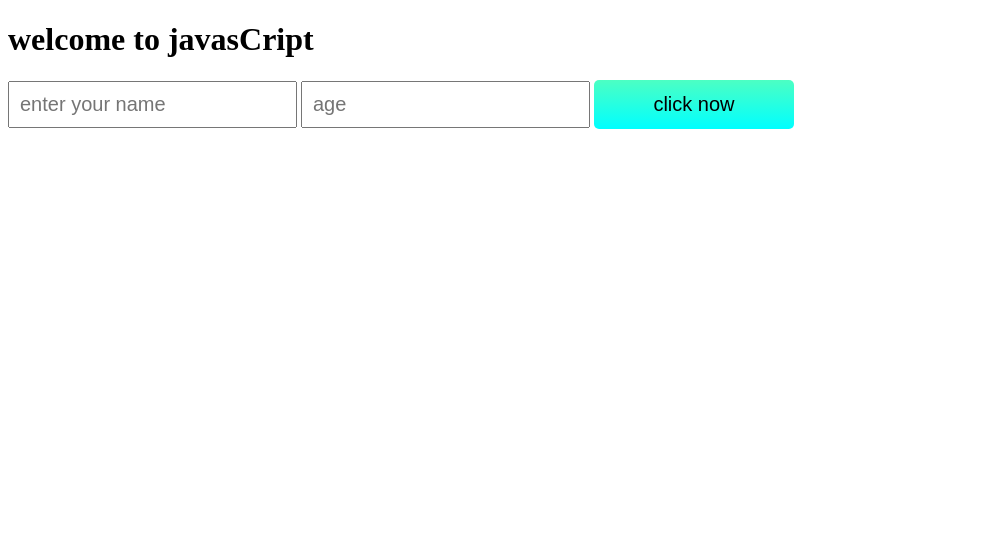
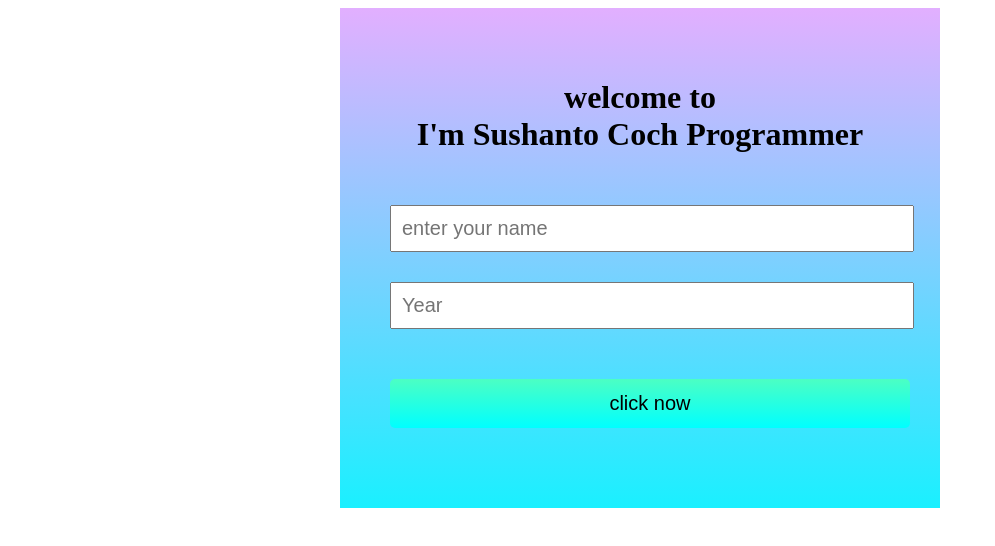
Before and after one commit to developersushan/practice-web, a plain HTML site: page index.html in a window 1280 px wide. Shown: the whole page, without its empty margins (0-995 px from the left). Drawn offline with Linux system fonts and the light colour scheme.

Commit message:
added me

```diff
--- a/index.html
+++ b/index.html
@@ -9,10 +9,10 @@
 </head>
 <body>
 <div class="header">
-    <h1>welcome to javasCript</h1>
+    <h1>welcome to <br>I'm Sushanto Coch Programmer</h1>
 
 <input type="text" id="name" placeholder="enter your name">
-<input type="text" id="year" placeholder="age">
+<input type="text" id="year" placeholder="Year">
 <button>click now</button>
 <h2 class="head"></h2>
 
--- a/style.css
+++ b/style.css
@@ -1,7 +1,22 @@
+body{
+    display: flex;
+    justify-content: center;
+    align-items: center;
+
+}
+.header{
+    width: 500px;
+    text-align: center;
+    background: linear-gradient( 180deg,rgb(226, 175, 255),rgb(26, 240, 255));
+    padding: 50px;
+    height: 400px;
+}
 input{
     padding: 10px;
     font-size: 20px;
     outline: none;
+    width: 100%;
+    margin-top: 30px;
 }
 input:focus{
     border:3px solid rgb(22, 199, 190);
@@ -13,9 +28,10 @@ button{
     padding: 13px;
     border-radius: 5px;
     font-size: 20px;
-    width: 200px;
+    width: 104%;
     cursor: pointer;
-
+    text-align: center;
+    margin-top: 50px;
     background:linear-gradient(180deg,rgb(76, 255, 195),aqua);
     border: none;
     transition:0.5s ease-in-out;
```
Also changed, not shown: hello.js (+9 -9 lines).
